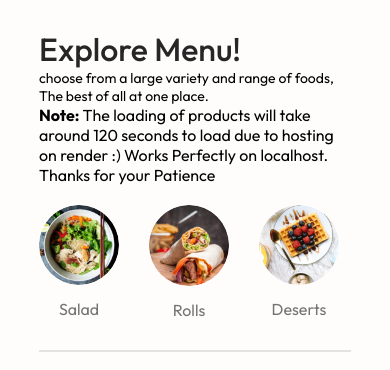
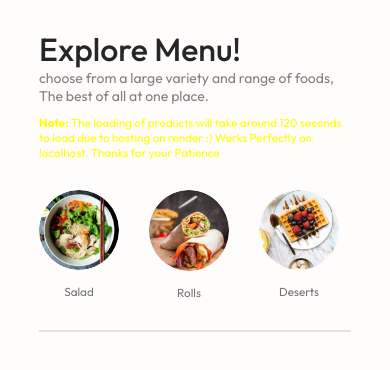
Before and after one commit to Kenneth3120/foodX, a React (Vite) app in the folder foodX/: page / in a window 390 px wide. Shown: the part 272-642 px from the top of the page. Built offline with nearby package versions, Linux system fonts and the light colour scheme; no server answers.

Commit message:
Update ExploreMenu.css

```diff
--- a/foodX/src/components/ExploreMenu/ExploreMenu.css
+++ b/foodX/src/components/ExploreMenu/ExploreMenu.css
@@ -10,7 +10,7 @@
 
 .explore-menu-text{
     max-width: 60%;
-    columns: #808080;
+    color: #808080;
 }
 
 .explore-menu-list{
@@ -21,7 +21,6 @@
     text-align: center;
     margin: 20px 0px;
     overflow-x: scroll;
-
 }
 
 .explore-menu-list::-webkit-scrollbar{
@@ -55,9 +54,36 @@
     padding: 2px;
 }
 
+/* Styling for the notice in the Explore Menu */
+.notice {
+    color: #ffcc00; /* Notice color for visibility */
+    font-size: 1vw;
+    margin: 10px 0; /* Margin for spacing */
+}
+
+/* Responsive for larger screens */
 @media (max-width:1050px){
     .explore-menu-text{
         max-width: 100%;
         font-size: 14px;
     }
+
+    .notice {
+        font-size: 2vw; /* Increase font size on smaller screens */
+    }
 }
+
+@media (max-width:750px){
+    .explore-menu-list-item img {
+        width: 10vw; /* Increase image size */
+    }
+
+    .explore-menu-list-item p {
+        font-size: 3vw; /* Make text larger for mobile */
+    }
+
+    .notice {
+        font-size: 3vw; /* Further increase font size for mobile */
+        color: yellow; /* Ensure good visibility */
+    }
+}
```
